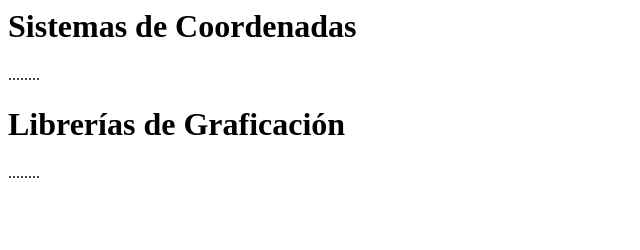
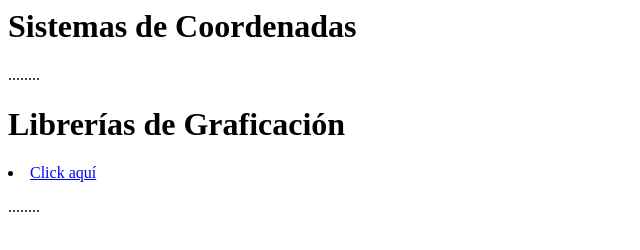
Before and after one commit to LuceroRueda/ICG-MUL-A-2024-2, a plain HTML site: page AC-15AGO/index.html in a window 1280 px wide. Shown: the whole page, without its empty margins (0-640 px from the left). Drawn offline with Linux system fonts and the light colour scheme.

Commit message:
Update index.html

```diff
--- a/AC-15AGO/index.html
+++ b/AC-15AGO/index.html
@@ -2,4 +2,5 @@
   <h1>Sistemas de Coordenadas</h1>
   <p>........</p>
   <h1>Librerías de Graficación</h1>
+  <li><a href="Librerías de Graficación"> Click aquí</a></li>
   <p>........</p>
```
